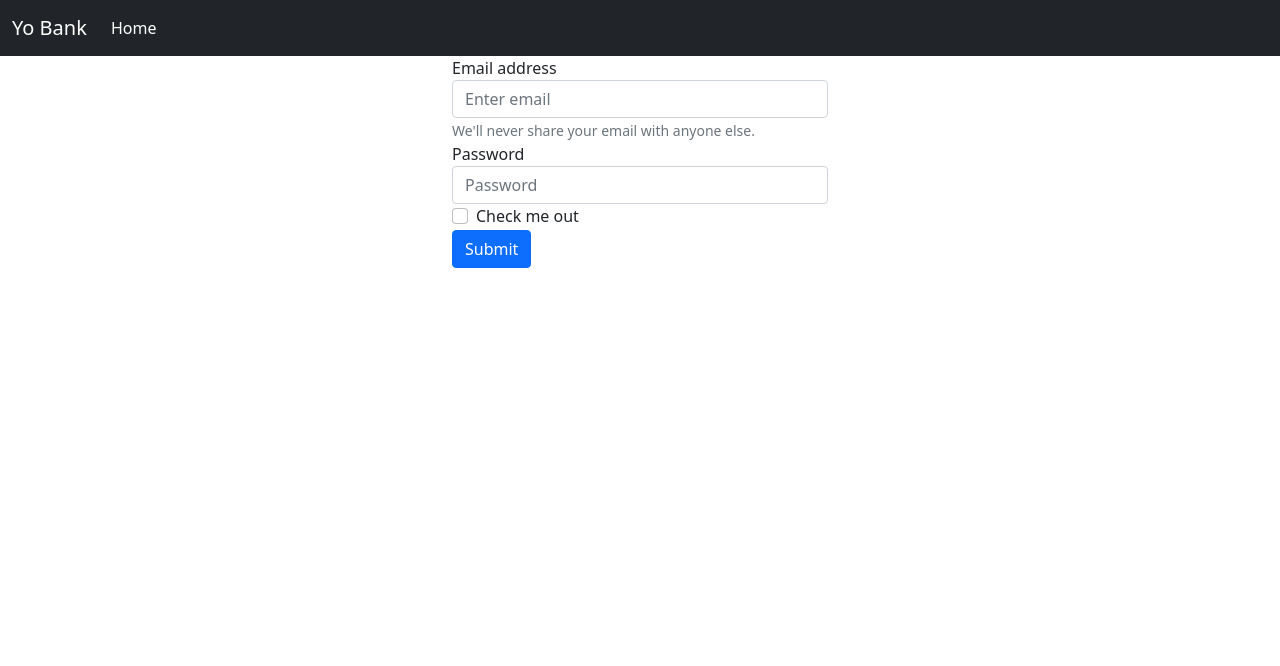
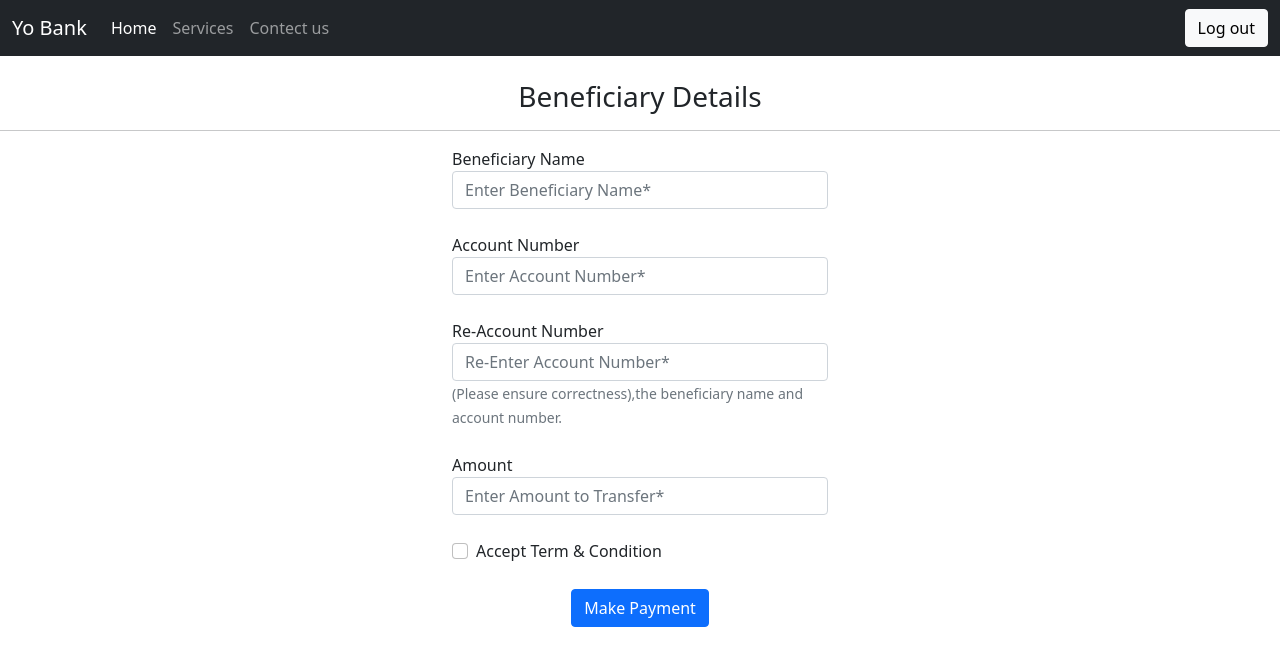
Before and after one commit to Chandresh-Gohel/Bank-M-Sys-project, a Django app: page /Accounts/makeTransaction in a window 1280 px wide. Shown: the top 666 px of the page. Run offline with Django 3.2, Linux system fonts and the light colour scheme.

Commit message:
Make Transaction Implemented

```diff
--- a/BankManagementSystem_OnlineBanking/Accounts/urls.py
+++ b/BankManagementSystem_OnlineBanking/Accounts/urls.py
@@ -10,5 +10,5 @@ urlpatterns=[
     path('AccNoDisplay',views.AccNoDisplay,name='AccNoDisplay'),
     path('delsession',views.delsession,name='delsession'),
     path('viewBalance',views.viewBalance,name='viewBalance'),
-    path('makeTransaction',views.makeTransaction,name='makeTransaction')
+    path('makeTransaction',views.makeTransaction,name='makeTransaction'),
 ]
--- a/BankManagementSystem_OnlineBanking/Accounts/views.py
+++ b/BankManagementSystem_OnlineBanking/Accounts/views.py
@@ -3,6 +3,7 @@ from django.contrib.auth.models import User,auth
 from django.http import HttpResponse
 from django.contrib import messages
 from UserLogin.models import details
+from Accounts.models import transaction
 
 # Create your views here.
 
@@ -31,6 +32,34 @@ def viewBalance(request):
     return render(request,'viewBalance.html',userdata)
 
 def makeTransaction(request):
+    if request.method=='POST':
+        beneficiaryName = request.POST['BeneficiaryName']
+        BeneficiaryAccountNumber = request.POST['AccountNumber']
+        ReAccountNumber = request.POST['ReAccountNumber']
+        TransactionAmount = int(request.POST['TransactionAmount'])
+        if (BeneficiaryAccountNumber==ReAccountNumber):
+            AccountHolder = details.objects.get(user_id=request.user.id)
+            beneficiary = details.objects.get(accountNo=BeneficiaryAccountNumber)
+
+            if(int(AccountHolder.accBalance) > 0 ):
+                AccountHolder.accBalance = int(AccountHolder.accBalance - TransactionAmount)
+                AccountHolder.save()
+                beneficiary.accBalance = int(beneficiary.accBalance + TransactionAmount)
+                beneficiary.save()
+                print(AccountHolder.accBalance)
+                print(beneficiary.accBalance)
+
+                Transaction1 = transaction.objects.create(accountNumber=AccountHolder.accountNo,Name=AccountHolder.name,TransactionID="xyx",Amount=-TransactionAmount,user_id=beneficiary.user_id)
+                Transaction1.save()
+                Transaction2 = transaction.objects.create(accountNumber=beneficiary.accountNo,Name=beneficiary.name,TransactionID="xyx",Amount=TransactionAmount,user_id=request.user.id)
+                Transaction2.save()
+            else:
+                print("No sufficient Balance in Your Account")
+        else:
+            print("Account number doesn't match with eachother")
+    else:
+        print("At first time")
+
     return render(request,'makeTransaction.html')
 
 
--- a/BankManagementSystem_OnlineBanking/BankManagementSystem_OnlineBanking/settings.py
+++ b/BankManagementSystem_OnlineBanking/BankManagementSystem_OnlineBanking/settings.py
@@ -80,7 +80,7 @@ WSGI_APPLICATION = 'BankManagementSystem_OnlineBanking.wsgi.application'
 DATABASES = {
     'default': {
         'ENGINE': 'django.db.backends.mysql',
-        'NAME': 'test_bank',
+        'NAME': 'django_system',
         'USER': 'root',
         'PASSWORD': '#kenil#',
         'HOST': 'localhost',
--- a/BankManagementSystem_OnlineBanking/UserLogin/urls.py
+++ b/BankManagementSystem_OnlineBanking/UserLogin/urls.py
@@ -7,6 +7,7 @@ urlpatterns=[
 
     path('',views.login,name='login'),
     path('login',views.login,name='login'),
+    path('logout',views.logout,name='logout'),
     path('UserRegistration',views.register,name='register'),
     path('CreateAccount',views.createAccount,name='Account'),
 
--- a/BankManagementSystem_OnlineBanking/UserLogin/views.py
+++ b/BankManagementSystem_OnlineBanking/UserLogin/views.py
@@ -20,6 +20,10 @@ def login(request):
     else:
         return render(request,'login.html')
 
+def logout(request):
+    auth.logout(request)
+    return render(request,'login.html')
+
 
 def register(request):
     if request.method=='POST':
@@ -38,6 +42,7 @@ def register(request):
                     user.username=username
                     user.set_password(password)
                     user.save()
+                    return render(request,'login.html')
             else:
                 print("There is no Account with this Account Number")
         else:
--- a/BankManagementSystem_OnlineBanking/templates/CreateAccount.html
+++ b/BankManagementSystem_OnlineBanking/templates/CreateAccount.html
@@ -70,7 +70,7 @@
                 </div>
 
                 <input type = "submit" class="button" name= "submit" value = "Create Account"><br>
-                <input type = "reset"  class="button" name= "reset"  value = "RESET FORM">
+                <input type = "reset"  class="button" name= "reset"  value = "RESET">
 
             </div>
         </form>
--- a/BankManagementSystem_OnlineBanking/templates/UserRegistration.html
+++ b/BankManagementSystem_OnlineBanking/templates/UserRegistration.html
@@ -77,8 +77,8 @@
 					minlength="6" required="required">
 			</div>
 			<br>
-			<input type="submit" class="button" name="submit" value="SUBMIT FORM"><br>
-			<input type="reset" class="button" name="reset" value="RESET FORM">
+			<input type="submit" class="button" name="submit" value="SUBMIT"><br>
+			<input type="reset" class="button" name="reset" value="RESET">
 
 		</div>
 	</form>
--- a/BankManagementSystem_OnlineBanking/templates/base.html
+++ b/BankManagementSystem_OnlineBanking/templates/base.html
@@ -9,8 +9,13 @@
   <!-- Bootstrap CSS -->
   <link href="https://cdn.jsdelivr.net/npm/bootstrap@5.0.0-beta2/dist/css/bootstrap.min.css" rel="stylesheet"
     integrity="sha384-BmbxuPwQa2lc/FVzBcNJ7UAyJxM6wuqIj61tLrc4wSX0szH/Ev+nYRRuWlolflfl" crossorigin="anonymous">
+  <style>
 
-  <title>Home</title>
+  </style>
+  <title>
+    {% block title %}
+    {% endblock %}
+  </title>
 </head>
 
 <body>
@@ -24,10 +29,21 @@
         <span class="navbar-toggler-icon"></span>
       </button>
 
+      <div class="collapse navbar-collapse" id="navbarNav">
+        <ul class="navbar-nav me-auto">
+          <li class="nav-item">
+            <a class="nav-link active" aria-current="page" href="/Accounts/home">Home</a>
+          </li>
 
-      {%block button %}
-      {% endblock %}
+          {% block button %}
+          {% endblock %}
 
+        <ul class="navbar-nav mr-auto">
+          <li class="nav-item">
+            <button type="button" class="btn btn-light" onclick="window.location.href='/logout'">Log out</button>
+          </li>
+        </ul>
+      </div>
     </div>
   </nav>
 
--- a/BankManagementSystem_OnlineBanking/templates/makeTransaction.html
+++ b/BankManagementSystem_OnlineBanking/templates/makeTransaction.html
@@ -1,34 +1,53 @@
 {% extends 'base.html' %}
 
-{%block button %}
+{% block title %}Make Transaction{% endblock %}
 
-<div class="collapse navbar-collapse" id="navbarNav">
-    <ul class="navbar-nav">
+
+{% block button %}
 <li class="nav-item">
-            <a class="nav-link active" aria-current="page" href="/Accounts/home1">Home</a>
+  <a class="nav-link" href="#">Services</a>
+</li>
+<li class="nav-item">
+  <a class="nav-link" href="#">Contect us</a>
 </li>
 </ul>
-</div>
 {% endblock %}
 
-
 {% block functionality %}
+<br>
+<h3 align="center">Beneficiary Details</h3>
+<hr>
 <div class="container" style="width: 400px;">
-    <form>
+  <form action="/Accounts/makeTransaction" method="POST">
+    {% csrf_token %}
     <div class="form-group">
-          <label for="exampleInputEmail1">Email address</label>
-          <input type="email" class="form-control" id="exampleInputEmail1" aria-describedby="emailHelp" placeholder="Enter email">
-          <small id="emailHelp" class="form-text text-muted">We'll never share your email with anyone else.</small>
-        </div>
+      <label for="BeneficiaryName">Beneficiary Name</label>
+      <input type="text" name="BeneficiaryName" class="form-control" id="BeneficiaryName"
+        placeholder="Enter Beneficiary Name*" required>
+    </div><br>
     <div class="form-group">
-          <label for="exampleInputPassword1">Password</label>
-          <input type="password" class="form-control" id="exampleInputPassword1" placeholder="Password">
-        </div>
+      <label for="AccountNumber">Account Number</label>
+      <input type="number" name="AccountNumber" class="form-control" id="AccountNumber"
+        placeholder="Enter Account Number*" maxlength="8" required>
+    </div><br>
+    <div class="form-group">
+      <label for="ReAccountNumber">Re-Account Number</label>
+      <input type="number" name="ReAccountNumber" class="form-control" id="ReAccountNumber"
+        placeholder="Re-Enter Account Number*" maxlength="8" required>
+      <small id="AccountNumber" class="form-text text-muted">(Please ensure correctness),the beneficiary name and
+        account number. </small>
+    </div><br>
+    <div class="form-group">
+      <label for="TransactionAmount">Amount</label>
+      <input type="number" name="TransactionAmount" class="form-control" id="TransactionAmount"
+        placeholder="Enter Amount to Transfer*" required>
+    </div><br>
     <div class="form-group form-check">
       <input type="checkbox" class="form-check-input" id="exampleCheck1">
-          <label class="form-check-label" for="exampleCheck1">Check me out</label>
-        </div>
-        <button type="submit" class="btn btn-primary">Submit</button>
+      <label class="form-check-label" for="exampleCheck1">Accept Term & Condition</label>
+    </div><br>
+    <div align="center"><button type="submit" class="btn btn-primary" align="center">Make Payment</button></div>
+
   </form>
 </div>
 
```
Also changed, not shown: BankManagementSystem_OnlineBanking/Accounts/models.py (+13 -0 lines), BankManagementSystem_OnlineBanking/UserLogin/models.py (+6 -5 lines), BankManagementSystem_OnlineBanking/templates/home.html (+7 -14 lines), BankManagementSystem_OnlineBanking/templates/viewBalance.html (+9 -8 lines), BankManagementSystem_OnlineBanking/Accounts/migrations/0001_initial.py, BankManagementSystem_OnlineBanking/Accounts/migrations/0002_auto_20210306_1817.py (added). Lines whose indentation alone changed are shown as unchanged.
